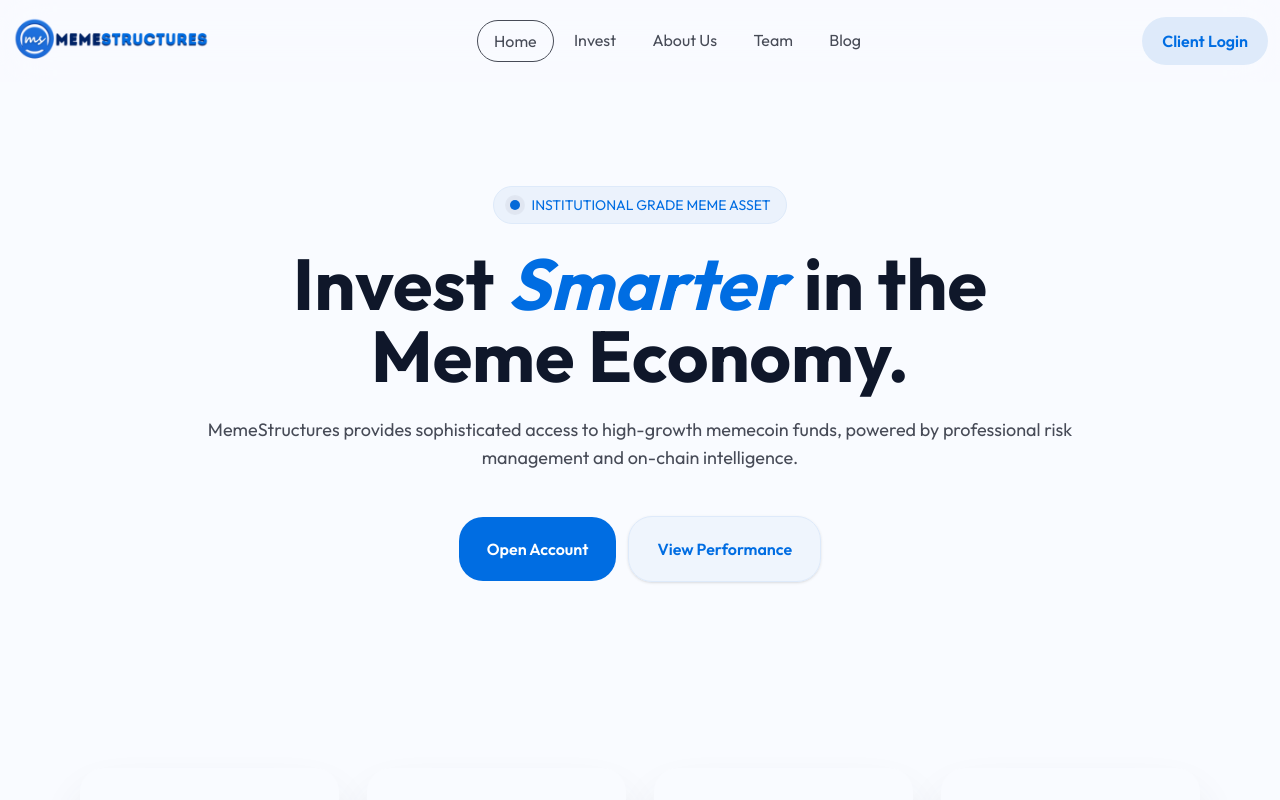
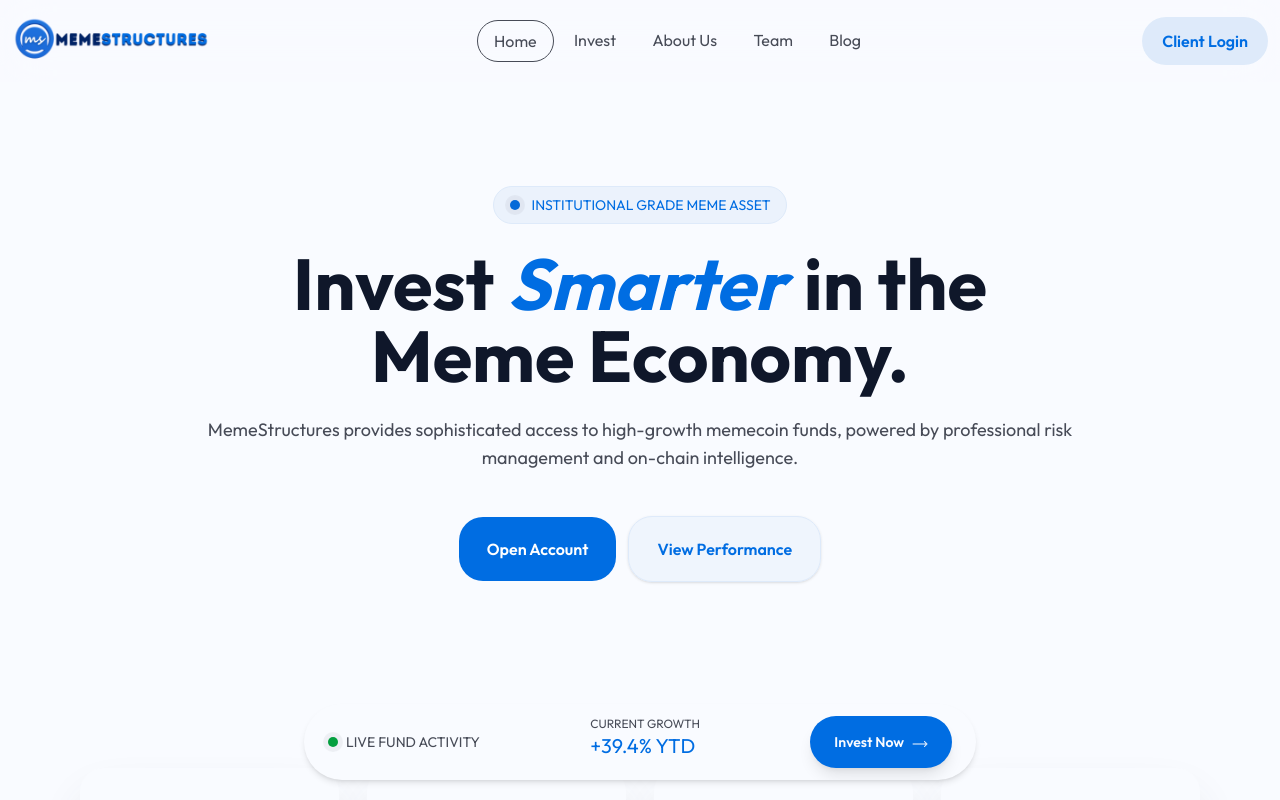
Before and after one commit to benchigozie/memestructures, a Next.js app: page / in a window 1280 px wide. Shown: the top 800 px of the page. Built offline with nearby package versions, Linux system fonts and the light colour scheme.

Commit message:
feat: add fixed cta section and render in home page.

```diff
--- a/src/app/page.tsx
+++ b/src/app/page.tsx
@@ -1,5 +1,6 @@
 import CapitalVehicles from "@/components/CapitalVehicles";
 import CTA from "@/components/CTA";
+import FixedCTA from "@/components/FixedCTA";
 import Footer from "@/components/Footer";
 import Header from "@/components/Header";
 import Hero from "@/components/Hero";
@@ -12,6 +13,7 @@ export default function Home() {
   return (
     <div className="bg-my-white">
       <main>
+      <FixedCTA />
         <Header />
         <Hero />
         <Results />
--- /dev/null
+++ b/src/components/FixedCTA.tsx
@@ -0,0 +1,29 @@
+import Image from "next/image"
+
+function FixedCTA() {
+    return (
+        <div className="fixed bottom-0 left-1/2 -translate-x-1/2 pb-5 z-30 w-full">
+            <div
+                className='overflow-clip group bg-my-white shadow-md hover:shadow-my-gray/20 rounded-full px-6 py-3  transition-all duration-300 flex justify-between gap-4 md:gap-14 max-w-2xl mx-auto'
+            >
+                <div className="flex gap-2 justify-center items-center text-center relative">
+                    <div className='z-10 w-2.5 relative h-2.5 bg-green-600 rounded-full'>
+                        <div className='absolute -z-10 w-2.5 h-2.5 bg-my-gray/60 rounded-full animate-pulse-ring'>
+                        </div>
+                    </div>
+                    <p className="text-xs md:text-sm">LIVE FUND ACTIVITY</p>
+                </div>
+                <div className="flex-col hidden md:flex">
+                    <p className="text-xs">CURRENT GROWTH</p>
+                    <p className="text-xl text-my-blue">+39.4% YTD</p>
+                </div>
+                <button className="bg-my-blue text-sm text-my-white font-semibold px-6 py-4 rounded-full shadow-lg hover:shadow-my-gray/30 transition-shadow duration-300 flex gap-2">
+                    <p>Invest Now</p>
+                    <Image src="/images/bluewhitearrow.png" alt="" width={16} height={16} className="inline-block self-end" />
+                </button>
+            </div>
+        </div>
+    )
+}
+
+export default FixedCTA
```
Also changed, not shown: public/images/bluewhitearrow.png (added).
